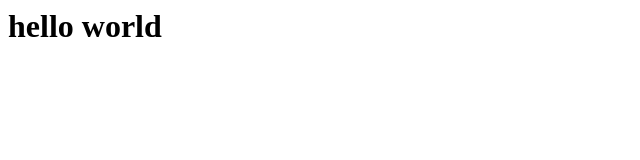
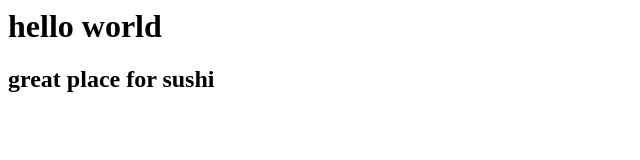
Before and after one commit to alamedacomedy/rae, a plain HTML site: page index.html in a window 1280 px wide. Shown: the whole page, without its empty margins (0-640 px from the left). Drawn offline with Linux system fonts and the light colour scheme.

Commit message:
added h2

```diff
--- a/index.html
+++ b/index.html
@@ -1,5 +1,6 @@
 <html>
     <body>
         <h1>hello world</h1>
+        <h2>great place for sushi</h2>
     </body>
 </html>
```
